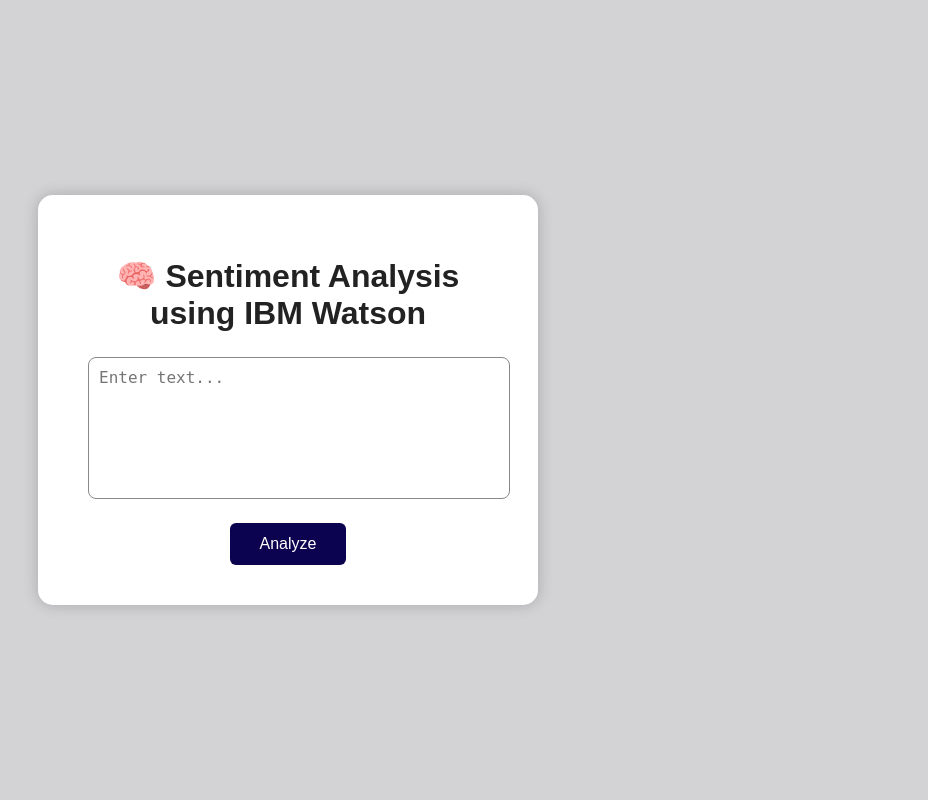
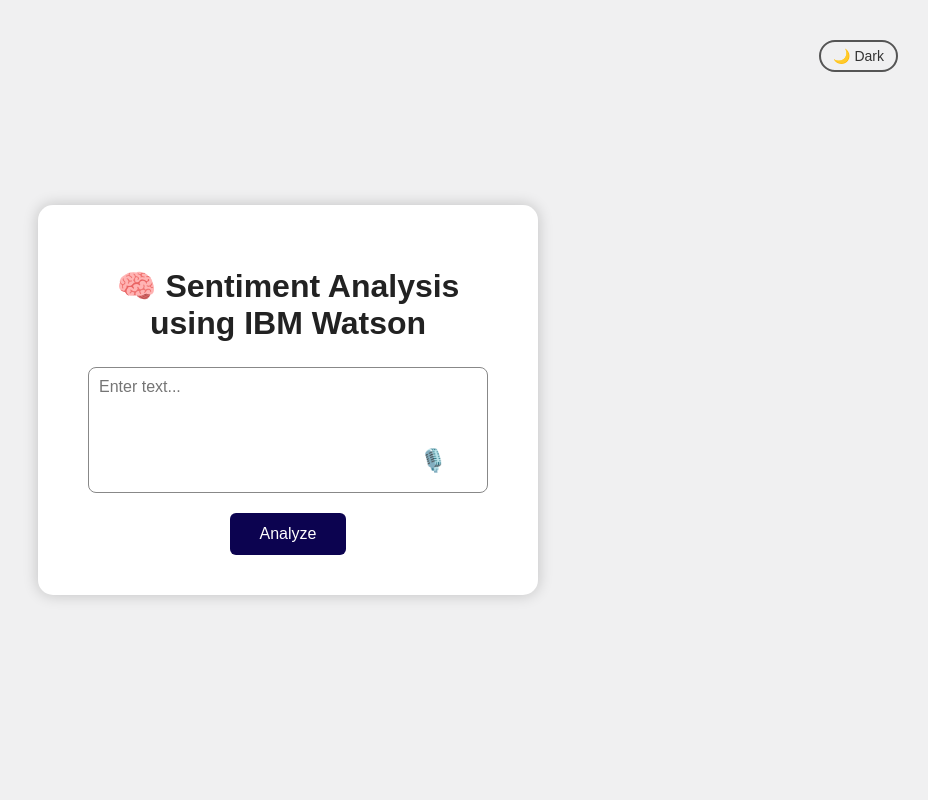
Before and after one commit to samiasayeed305/sentiment_analysis_webapp, a Flask app: page / in a window 1280 px wide. Shown: the whole page, without its empty margins (352-1280 px from the left). Run offline with Flask 3, Linux system fonts and the light colour scheme; some libraries are stand-ins or nearby versions.

Commit message:
Update index.html

```diff
--- a/templates/index.html
+++ b/templates/index.html
@@ -5,12 +5,18 @@
     <style>
         body {
             font-family: Arial, sans-serif;
-            background: #d3d3d6;
+            background: #f0f0f1;
             margin: 0;
             height: 100vh;
             display: flex;
             justify-content: center;
             align-items: center;
+            transition: background 0.3s ease, color 0.3s ease;
+        }
+
+        .dark-mode {
+            background: #1e1e1e;
+            color: #f1f1f1;
         }
 
         .container {
@@ -20,6 +26,12 @@
             box-shadow: 0 0 15px rgba(0,0,0,0.2);
             text-align: center;
             width: 400px;
+            transition: background 0.3s ease, color 0.3s ease;
+        }
+
+        .dark-mode .container {
+            background: #2a2a2a;
+            color: #fff;
         }
 
         h1 {
@@ -27,14 +39,61 @@
             color: #222;
         }
 
+        .dark-mode h1 {
+            color: #ddd;
+        }
+
+        /* Input area wrapper */
+        .input-wrapper {
+            position: relative;
+            border: 1px solid #888;
+            border-radius: 8px;
+            background: #fff;
+            transition: background 0.3s ease, border 0.3s ease;
+        }
+
+        .dark-mode .input-wrapper {
+            background: #333;
+            border-color: #aaa;
+        }
+
         textarea {
             width: 100%;
             height: 120px;
-            padding: 10px;
-            border-radius: 8px;
-            border: 1px solid #888;
+            border: none;
+            outline: none;
+            resize: none;
             font-size: 16px;
-            resize: none;
+            background: transparent;
+            color: inherit;
+            padding: 10px 40px 30px 10px; /* Add bottom padding for mic space */
+            font-family: inherit;
+            box-sizing: border-box;
+        }
+
+        /* Mic button in bottom-right corner of the textarea */
+        .mic-btn {
+            position: absolute;
+            bottom: 6px;
+            right: 10px;
+            background: none;
+            border: none;
+            cursor: pointer;
+            font-size: 22px;
+            color: #333;
+            transition: color 0.3s ease, transform 0.2s ease;
+        }
+
+        .dark-mode .mic-btn {
+            color: #fff;
+        }
+
+        .mic-btn:hover {
+            transform: scale(1.1);
+        }
+
+        .mic-btn.listening {
+            color: red;
         }
 
         button {
@@ -68,7 +127,7 @@
             to { opacity: 1; transform: translateY(0); }
         }
 
-        /* Sentiment-specific background + text */
+        /* Sentiment colors */
         .Positive {
             background-color: #e6f8e6;
             color: green;
@@ -86,15 +145,40 @@
             color: red;
             font-weight: bold;
         }
+
+        /* Toggle button */
+        .toggle-btn {
+            position: absolute;
+            top: 20px;
+            right: 30px;
+            background: none;
+            border: 2px solid #555;
+            border-radius: 20px;
+            padding: 6px 12px;
+            cursor: pointer;
+            font-size: 14px;
+            color: #333;
+            transition: 0.3s;
+        }
+
+        .dark-mode .toggle-btn {
+            color: #fff;
+            border-color: #aaa;
+        }
     </style>
 </head>
 <body>
+
+    <button class="toggle-btn" onclick="toggleMode()">🌙 Dark</button>
 
     <div class="container">
         <h1>🧠 Sentiment Analysis using IBM Watson</h1>
 
         <form method="post" action="/analyze">
-            <textarea name="text" placeholder="Enter text..." required></textarea><br>
+            <div class="input-wrapper">
+                <textarea id="textInput" name="text" placeholder="Enter text..." required></textarea>
+                <button type="button" class="mic-btn" id="micButton" title="Speak">🎙️</button>
+            </div>
             <button type="submit">Analyze</button>
         </form>
 
@@ -124,7 +208,37 @@
         {% endif %}
     </div>
 
+    <script>
+        // 🌙 Toggle Dark/Light Mode
+        function toggleMode() {
+            document.body.classList.toggle("dark-mode");
+            const btn = document.querySelector(".toggle-btn");
+            btn.textContent = document.body.classList.contains("dark-mode") ? "☀️ Light" : "🌙 Dark";
+        }
 
+        // 🎙️ Speech-to-Text Feature
+        const micButton = document.getElementById("micButton");
+        const textInput = document.getElementById("textInput");
+        let recognition;
+
+        if ("webkitSpeechRecognition" in window) {
+            recognition = new webkitSpeechRecognition();
+            recognition.continuous = false;
+            recognition.lang = "en-US";
+
+            recognition.onstart = () => micButton.classList.add("listening");
+            recognition.onend = () => micButton.classList.remove("listening");
+            recognition.onresult = (event) => {
+                const speechResult = event.results[0][0].transcript;
+                textInput.value += (textInput.value ? " " : "") + speechResult;
+            };
+
+            micButton.addEventListener("click", () => recognition.start());
+        } else {
+            micButton.disabled = true;
+            micButton.title = "Speech recognition not supported in this browser.";
+        }
+    </script>
 <script>
   window.watsonAssistantChatOptions = {
     integrationID: "788e8bfb-3c27-46ca-85cd-8c2b7ab86d84", // The ID of this integration.
@@ -139,5 +253,6 @@
   });
 </script>
 
+
 </body>
 </html>
```
